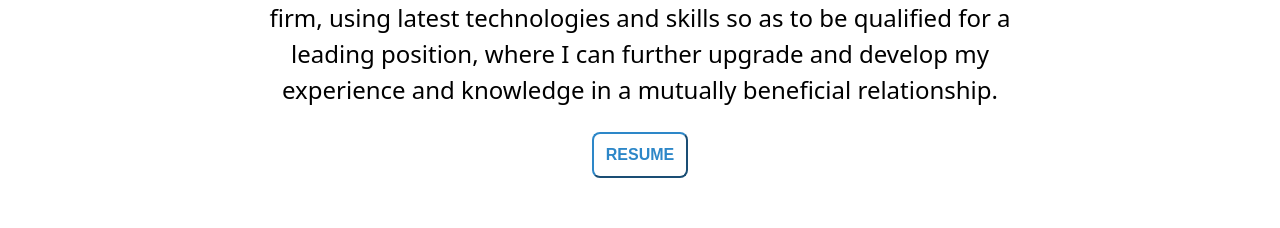
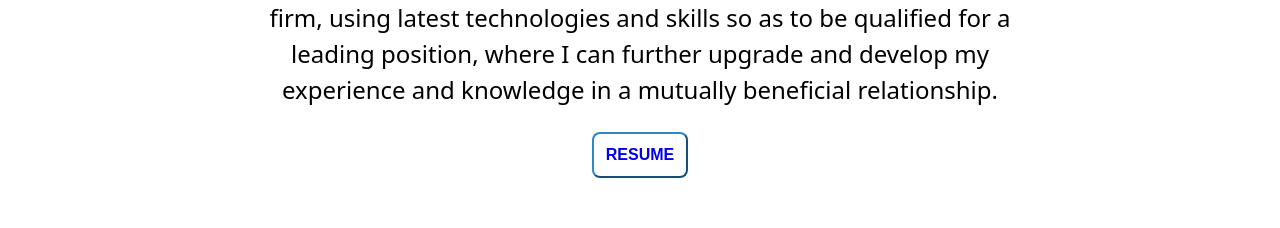
Before and after one commit to Abdouumostafa/my-portfolio, a React (Create React App) app: page / in a window 1280 px wide. Shown: the part 1060-1288 px from the top of the page. Built offline with nearby package versions, Linux system fonts and the light colour scheme.

Commit message:
Update About.js

```diff
--- a/src/sections/About.js
+++ b/src/sections/About.js
@@ -12,7 +12,9 @@ const About = () => {
           beneficial relationship.
         </p>
         <button type="button" className="btn">
-          Resume
+            <a href="https://acrobat.adobe.com/id/urn:aaid:sc:EU:6c809d81-7dc0-43b1-806c-a9dbd4f948b9">
+                Resume
+              </a>
         </button>
       </div>
     </section>
```
